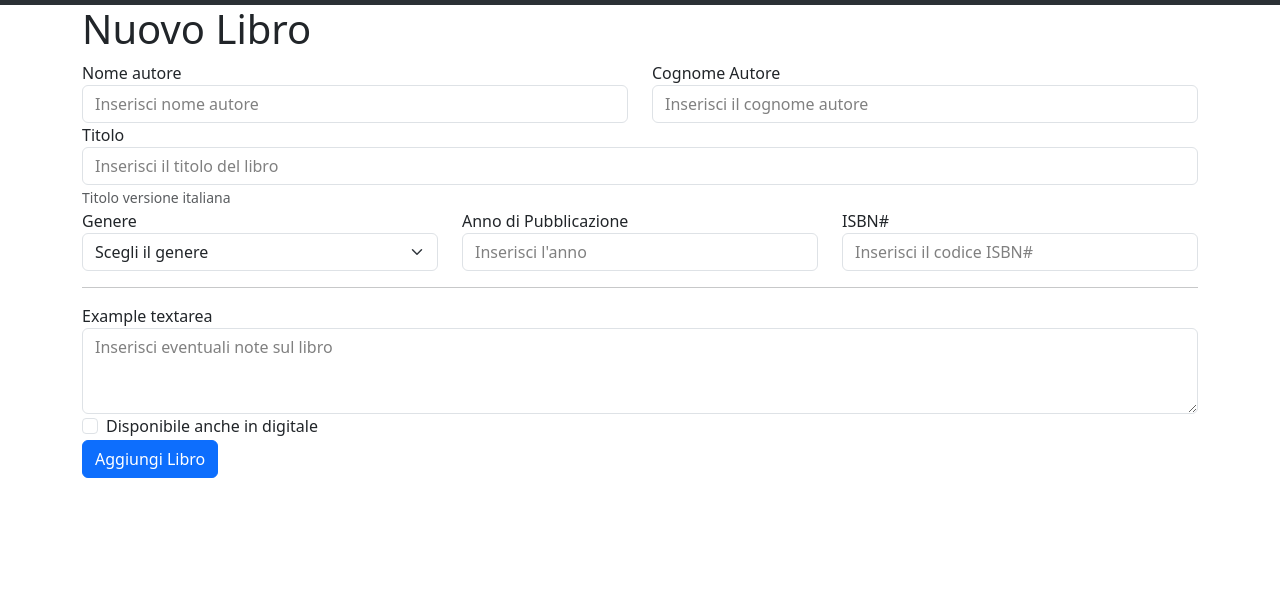
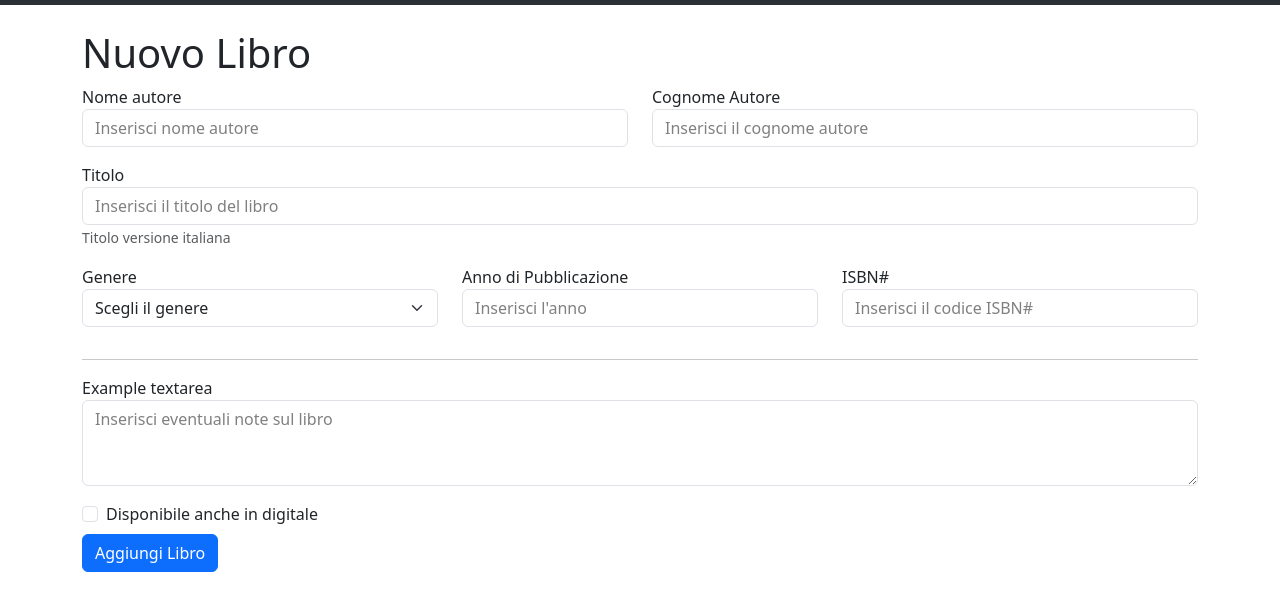
Before and after one commit to gabriele-chiocca/html-css-bootstrap-dashboard, a plain HTML site: page nuovolibro.html in a window 1280 px wide. Shown: the part 69-680 px from the top of the page. Drawn offline with nearby package versions, Linux system fonts and the light colour scheme.

Commit message:
Structure with spaces

```diff
--- a/nuovolibro.html
+++ b/nuovolibro.html
@@ -56,7 +56,7 @@
 
         <div class="row">
 
-         <div class="col">
+         <div class="col gy-4">
           <h1> Nuovo Libro</h1>
          </div>
         </div>
@@ -69,7 +69,7 @@
        <form>
         <div class="container">
          <div class="row">
-           <div class="form-group col-6">
+           <div class="form-group col-6 pb-3">
              <label for="nome">Nome autore</label>
              <input type="text" class="form-control" id="nome" placeholder="Inserisci nome autore">
            </div>
@@ -78,11 +78,12 @@
              <input type="text" class="form-control" id="cognome" placeholder="Inserisci il cognome autore">
            </div>
          </div>
-         <div class="form-group">
+         <div class="form-group pb-3">
            <label for="inputTitolo">Titolo</label>
            <input type="text" class="form-control" id="inputTitolo" placeholder="Inserisci il titolo del libro">
            <small id="TitoloHelp" class="form-text text-muted">Titolo versione italiana</small>
          </div>
+
 
          <div class="row">
            <div class="form-group col-md-4">
@@ -104,18 +105,19 @@
            </div>
          </div>
 
+         <div class="pt-3"></div>
          <!-- Divisore -->
          <hr>
 
 
          <!-- Note Area -->
-        <div class="form-group">
+        <div class="form-group mb-3">
           <label for="exampleFormControlTextarea1">Example textarea</label>
           <textarea class="form-control" id="exampleFormControlTextarea1" placeholder="Inserisci eventuali note sul libro" rows="3"></textarea>
         </div>
 
          <!-- Check & Button -->
-         <div class="form-group">
+         <div class="form-group mb-2">
            <div class="form-check">
              <input class="form-check-input" type="checkbox" id="gridCheck">
              <label class="form-check-label" for="gridCheck">
```
